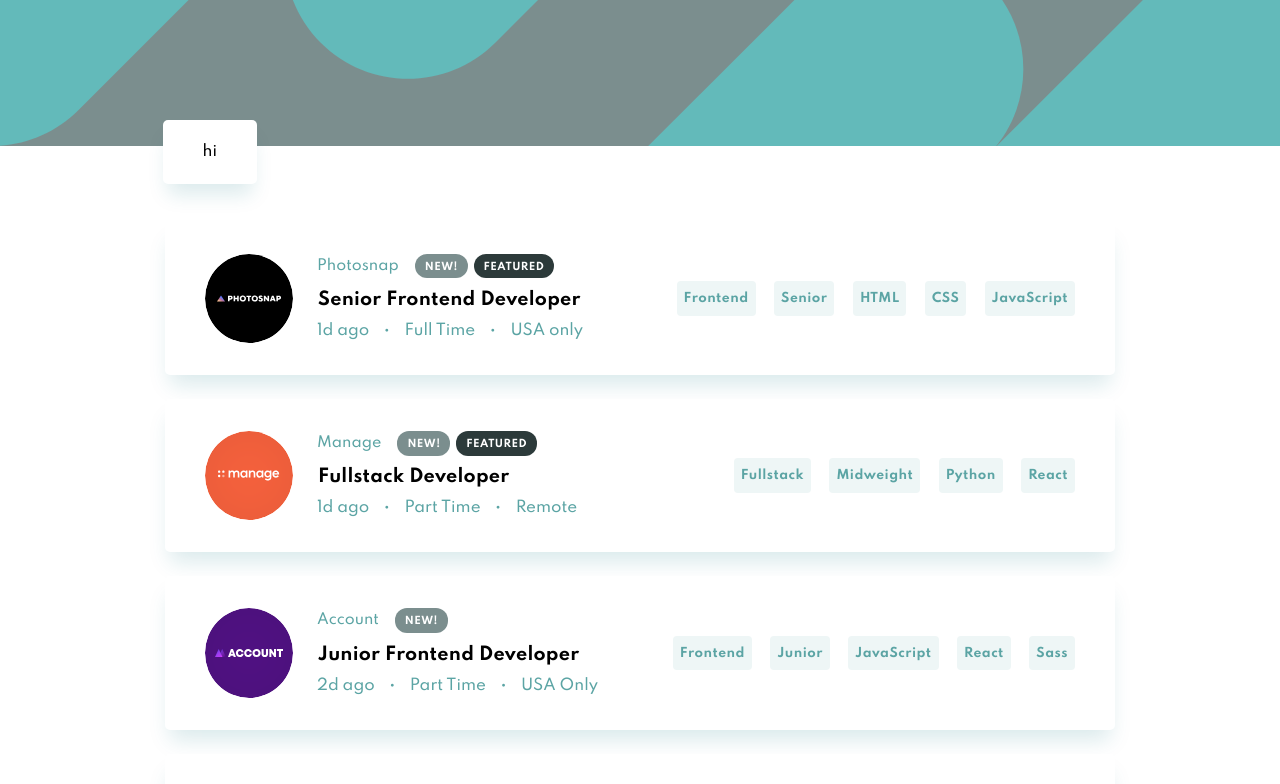
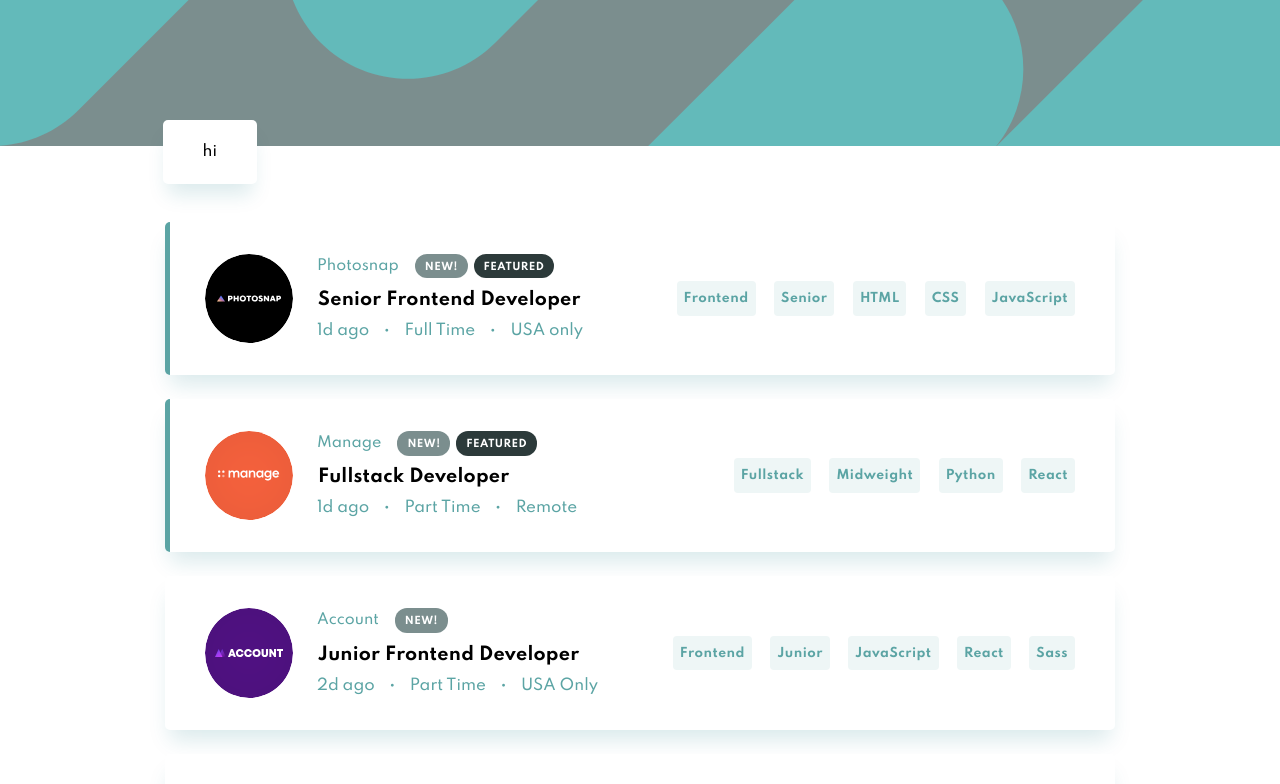
Before and after one commit to justAdevTV/job-listings-page, a Next.js app: page / in a window 1280 px wide. Shown: the top 784 px of the page. Built offline with nearby package versions, Linux system fonts and the light colour scheme.

Commit message:
JobCard - Featured left accent

```diff
--- a/components/JobCard/JobCard.js
+++ b/components/JobCard/JobCard.js
@@ -30,7 +30,7 @@ function JobCard({
 
   return (
     <Card>
-      <_JobCardContainer>
+      <_JobCardContainer featured={featured}>
         {/* First Section */}
         <_Logo src={logo} alt={`logo for ${company}`} />
         {/* Middle Section */}
--- a/components/JobCard/jobCard.styles.js
+++ b/components/JobCard/jobCard.styles.js
@@ -1,8 +1,23 @@
 import styled from "styled-components";
 
 const _JobCardContainer = styled.div`
+  position: relative;
   display: flex;
   padding: 3.2rem 4rem;
+
+  ${({ featured, theme }) =>
+    featured &&
+    `&:before {
+        content: '';
+        position: absolute;
+        height: 100%;
+        border-bottom-left-radius: 0.5rem;
+        border-top-left-radius: 0.5rem;
+        width: .5rem;
+        top: 0;
+        left: 0;
+        background-color: ${theme.colors.primary};
+    }`}
 `;
 
 const _Logo = styled.img`
```
